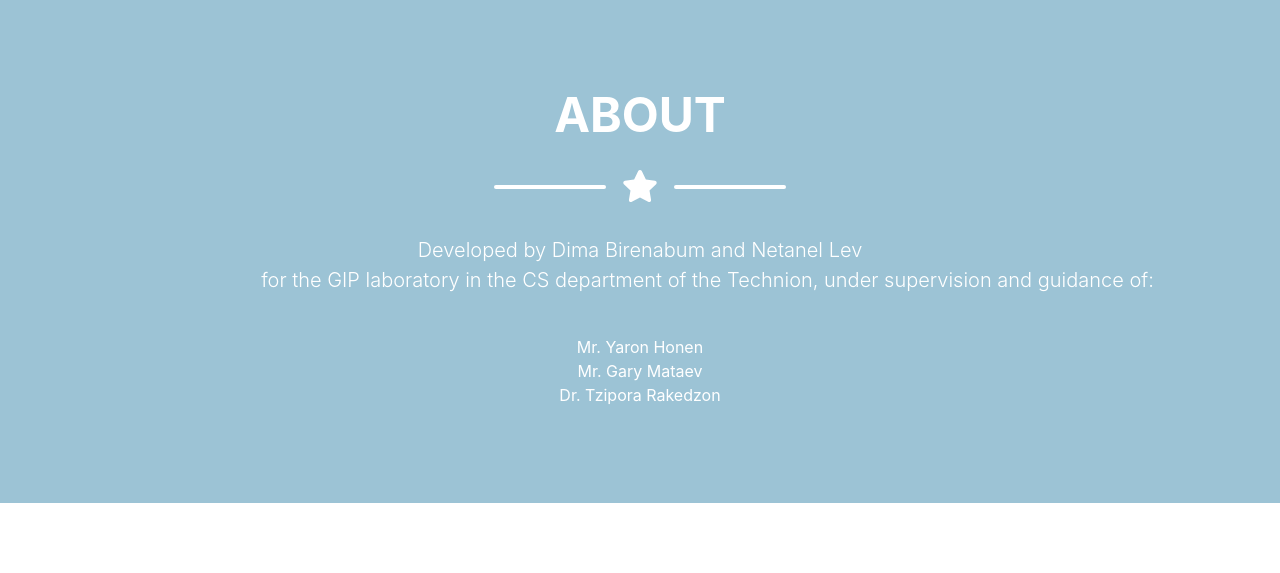
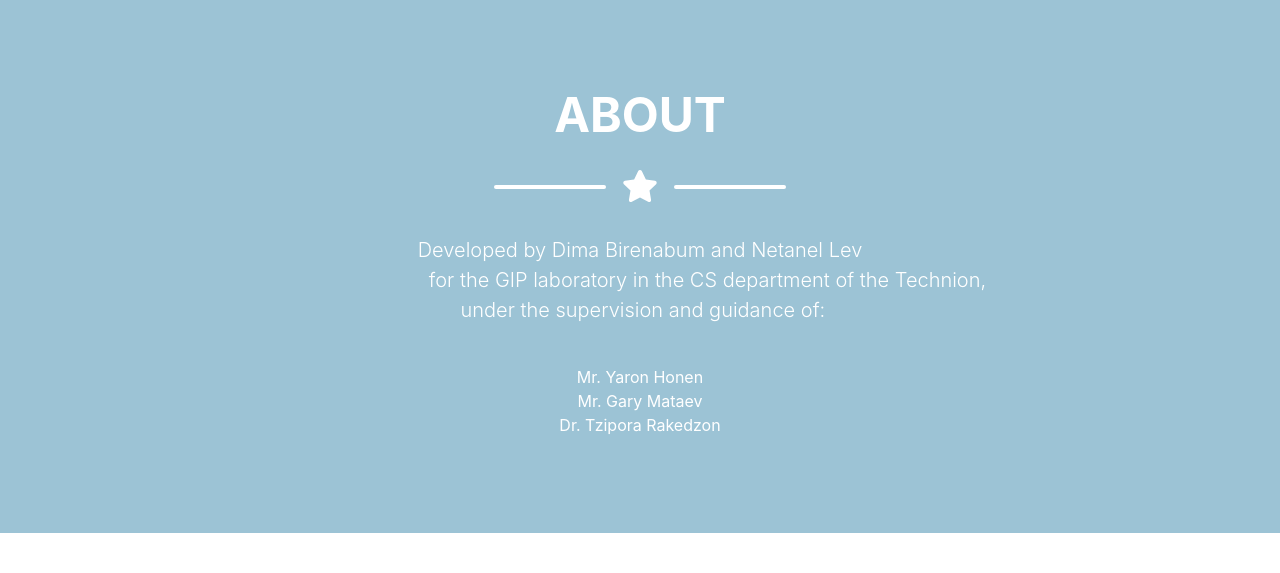
Before and after one commit to DimaBir/englishtips_web_api, a Flask app: page / in a window 1280 px wide. Shown: the part 1823-2396 px from the top of the page. Run offline with Flask 2, Linux system fonts and the light colour scheme; parts of the project's set-up code (start-up, migrations or seed data) failed here and were passed over; some libraries are stand-ins or nearby versions; some web fonts are replaced.

Commit message:
Updated about section

```diff
--- a/templates/index.html
+++ b/templates/index.html
@@ -306,7 +306,7 @@
                 <!-- About Section Content-->
                 <div class="text-center">
                     <p class="pre-wrap lead">Developed by Dima Birenabum and Netanel Lev
-                        for the GIP laboratory in the CS department of the Technion, under supervision and guidance of:</p>
+                        for the GIP laboratory in the CS department of the Technion,<br> under the supervision and guidance of:</p>
                         <br>Mr. Yaron Honen
                         <br>Mr. Gary Mataev
                         <br>Dr. Tzipora Rakedzon
```
